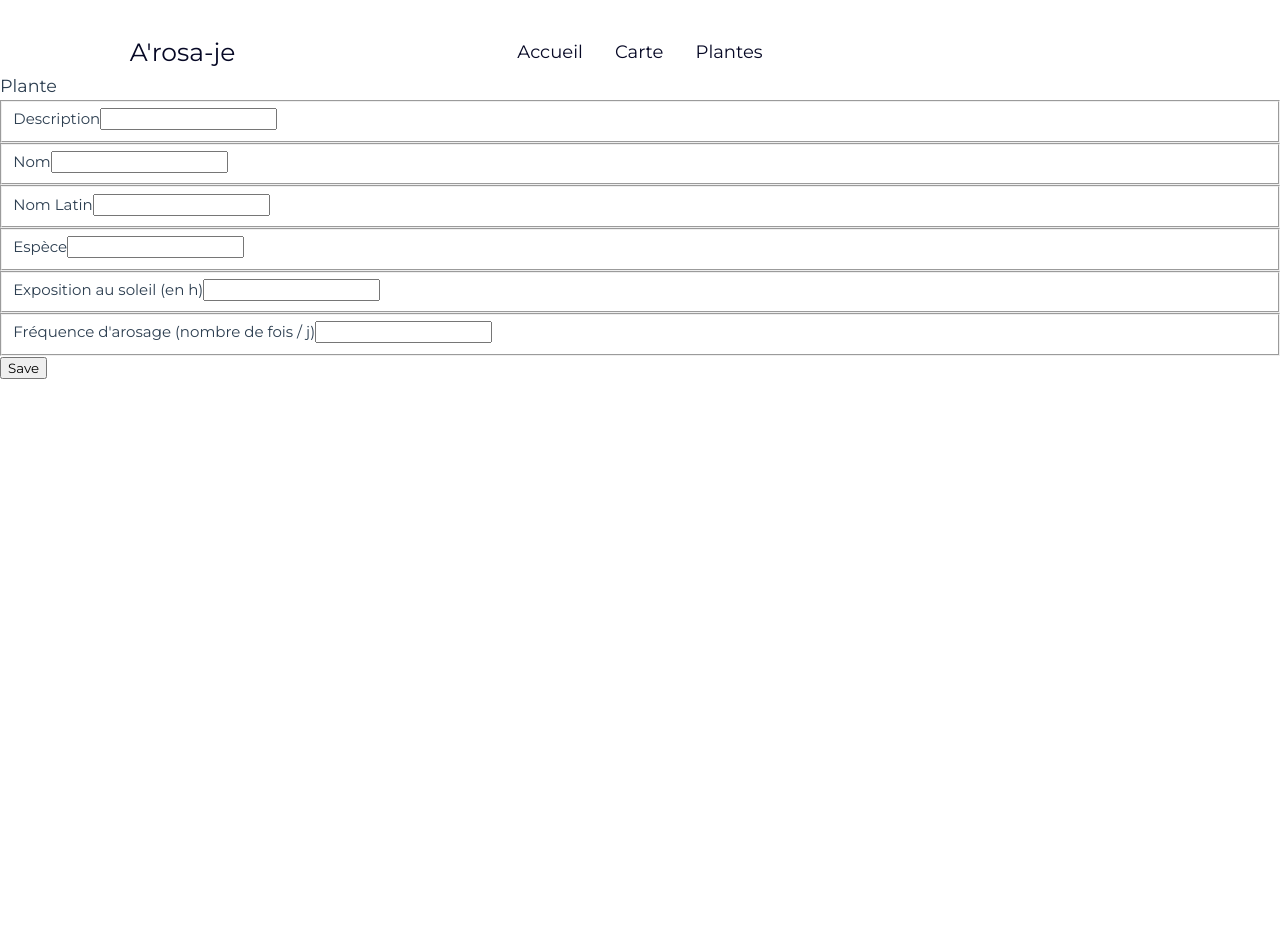
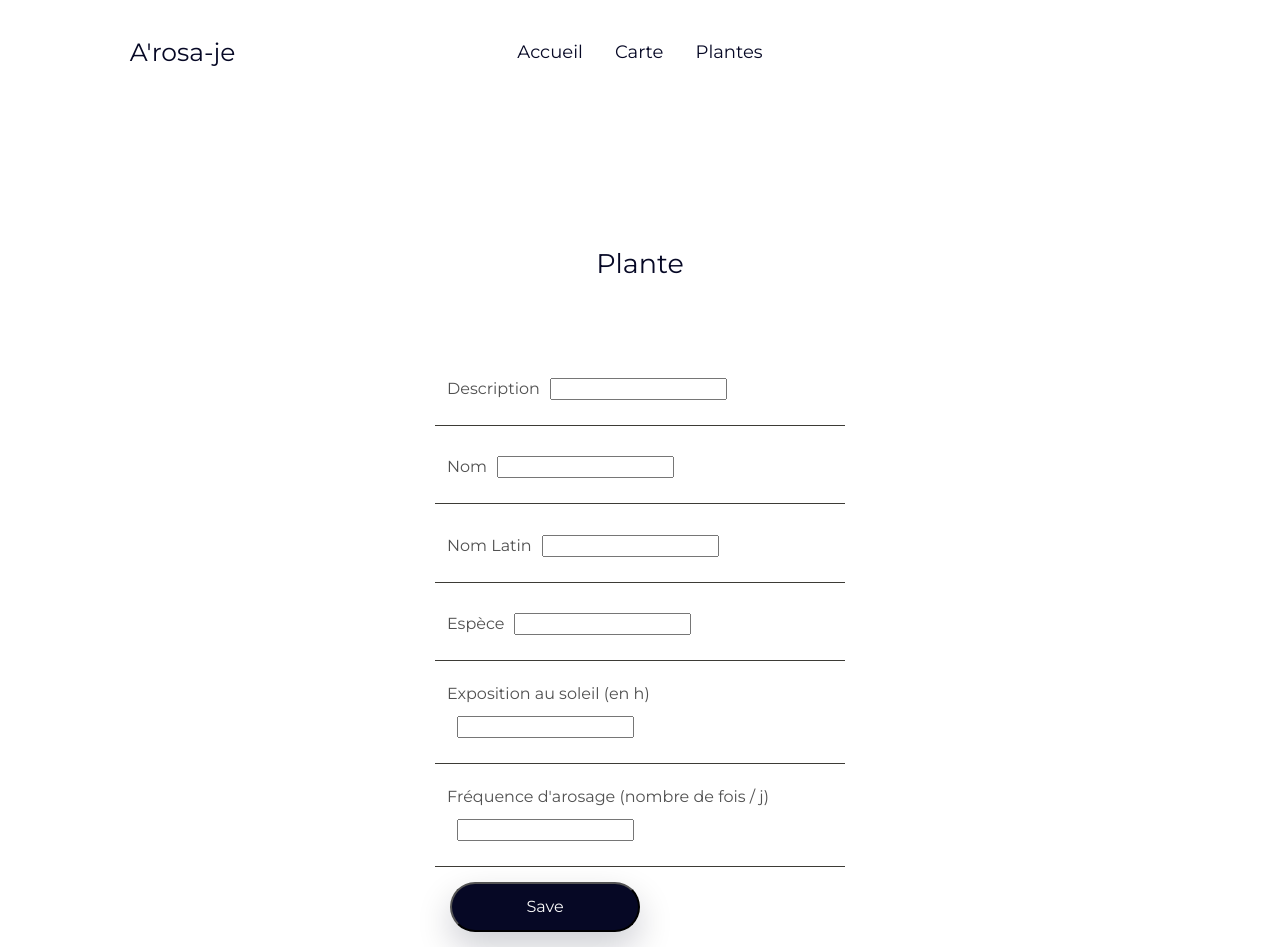
Before and after one commit to elouanb7/MSPR-B3-Deploiement-appli, a Vue app in the folder Front/arosaje/: page /plante/ajout in a window 1280 px wide. Before the commit the page ends 832 px from the top, so only its background shows below. Built offline with nearby package versions, Linux system fonts and the light colour scheme; some icons are missing.

Commit message:
Complete DetailsPlantView and CSS + css PLantForm + add methode PlantController

```diff
--- a/Front/arosaje/src/components/Form/PlantForm.vue
+++ b/Front/arosaje/src/components/Form/PlantForm.vue
@@ -1,7 +1,7 @@
 <template>
-  <div>
-    <h3>Plante</h3>
-    <div class="container">
+  <div class="box-form">
+    <h2 class="title-form">Plante</h2>
+    <div class="container-form">
       <form @submit="validateAndSubmit">
         <fieldset class="form-group">
           <label>Description</label>
@@ -31,7 +31,7 @@
             v-model="wateringFrequency"
           />
         </fieldset>
-        <button type="submit">Save</button>
+        <button type="submit" class="save-button">Save</button>
       </form>
     </div>
   </div>
@@ -76,4 +76,61 @@ export default {
 };
 </script>
 
-<style scoped></style>
+<style scoped>
+.box-form {
+  display: flex;
+  flex-direction: column;
+  align-items: center;
+}
+
+.container-form {
+  max-width: 450px;
+  padding: 0 20px;
+  margin-top: 275px;
+}
+
+.title-form {
+  position: absolute;
+  display: flex;
+  flex-direction: column;
+  align-items: center;
+  text-align: center;
+  margin-top: 175px;
+}
+
+form {
+  position: relative;
+  max-width: 422px;
+  width: 100%;
+  height: 422px;
+}
+
+fieldset {
+  border: none;
+  font-weight: 400;
+  font-size: 16px;
+  line-height: 24px;
+  color: #515151;
+  border-bottom: 1px solid #3d3b36;
+  padding-bottom: 15px;
+  margin-top: 15px;
+}
+
+input {
+  margin: 10px;
+}
+
+.save-button {
+  width: 190px;
+  height: 50px;
+  background: #060825;
+  box-shadow: 0px 15px 35px rgba(6, 8, 37, 0.2);
+  border-radius: 30px;
+  font-weight: 500;
+  font-size: 16px;
+  line-height: 20px;
+  text-align: center;
+  color: #fafafa;
+  margin: 15px;
+}
+</style>
--- a/Front/arosaje/src/views/DetailDemandeView.vue
+++ b/Front/arosaje/src/views/DetailDemandeView.vue
@@ -1,9 +1,9 @@
 <template xmlns="http://www.w3.org/1999/html">
   <main>
     <div class="box">
-      <div class="background"></div>
+      <div class="All-info"></div>
 
-      <div class="hometitle">
+      <div class="Asktitle">
         <h1>{{ ask.plant.name }}</h1>
         <h2>demande de garde</h2>
       </div>
@@ -138,7 +138,7 @@ export default {
   align-items: center;
 }
 
-.background {
+.All-info {
   position: relative;
   max-width: 422px;
   width: 100%;
@@ -147,8 +147,7 @@ export default {
   filter: blur(125px);
   opacity: 0.25;
 }
-
-.hometitle {
+.Asktitle {
   position: absolute;
   display: flex;
   flex-direction: column;
--- a/Front/arosaje/src/views/DetailPlanteView.vue
+++ b/Front/arosaje/src/views/DetailPlanteView.vue
@@ -1,13 +1,33 @@
 <template>
   <div class="box">
-    <div class="background"></div>
+    <div class="All-info"></div>
 
     <div class="plantstitle">
       <h2>
         <i>{{ plant.latinName }}</i>
       </h2>
       <h1>{{ plant.name }}</h1>
-      {{ plantId }}
+    </div>
+
+    <div class="infos">
+      <h3 class="label-detail">Description</h3>
+      <p>
+        {{ plant.description }}
+      </p>
+
+      <h3 class="label-detail">Espèce</h3>
+      <p>
+        {{ plant.species }}
+      </p>
+
+      <h3 class="label-detail">Fréquence d'arrosage par jour</h3>
+      <p>{{ plant.wateringFrequency }} fois</p>
+
+      <h3 class="label-detail">Nombre d'heure exposé au soleil par jour</h3>
+      <p>{{ plant.sunExposure }} heure(s)</p>
+
+      <h3 class="label-detail">Nom du botaniste</h3>
+      <p>{{ plant.botanist.firstName }} {{ plant.botanist.lastName }}</p>
     </div>
   </div>
 </template>
@@ -44,4 +64,51 @@ export default {
 };
 </script>
 
-<style scoped></style>
+<style scoped>
+.infos {
+  max-width: 458px;
+  width: 100%;
+}
+
+.label-detail {
+  font-weight: 400;
+  font-size: 18px;
+  line-height: 27px;
+  color: #171616;
+  margin-top: 15px;
+}
+
+p {
+  font-weight: 400;
+  font-size: 16px;
+  line-height: 24px;
+  color: #515151;
+  border-bottom: 1px solid #3d3b36;
+  padding-bottom: 15px;
+  margin-top: 15px;
+}
+.box {
+  display: flex;
+  flex-direction: column;
+  align-items: center;
+}
+
+.plantstitle {
+  position: absolute;
+  display: flex;
+  flex-direction: column;
+  align-items: center;
+  text-align: center;
+  margin-top: 175px;
+}
+
+.All-info {
+  position: relative;
+  max-width: 422px;
+  width: 100%;
+  height: 422px;
+  background: #c5ffdc;
+  filter: blur(125px);
+  opacity: 0.25;
+}
+</style>
```
Also changed, not shown: 2 other files (tests, documents, lock files or other folders).
